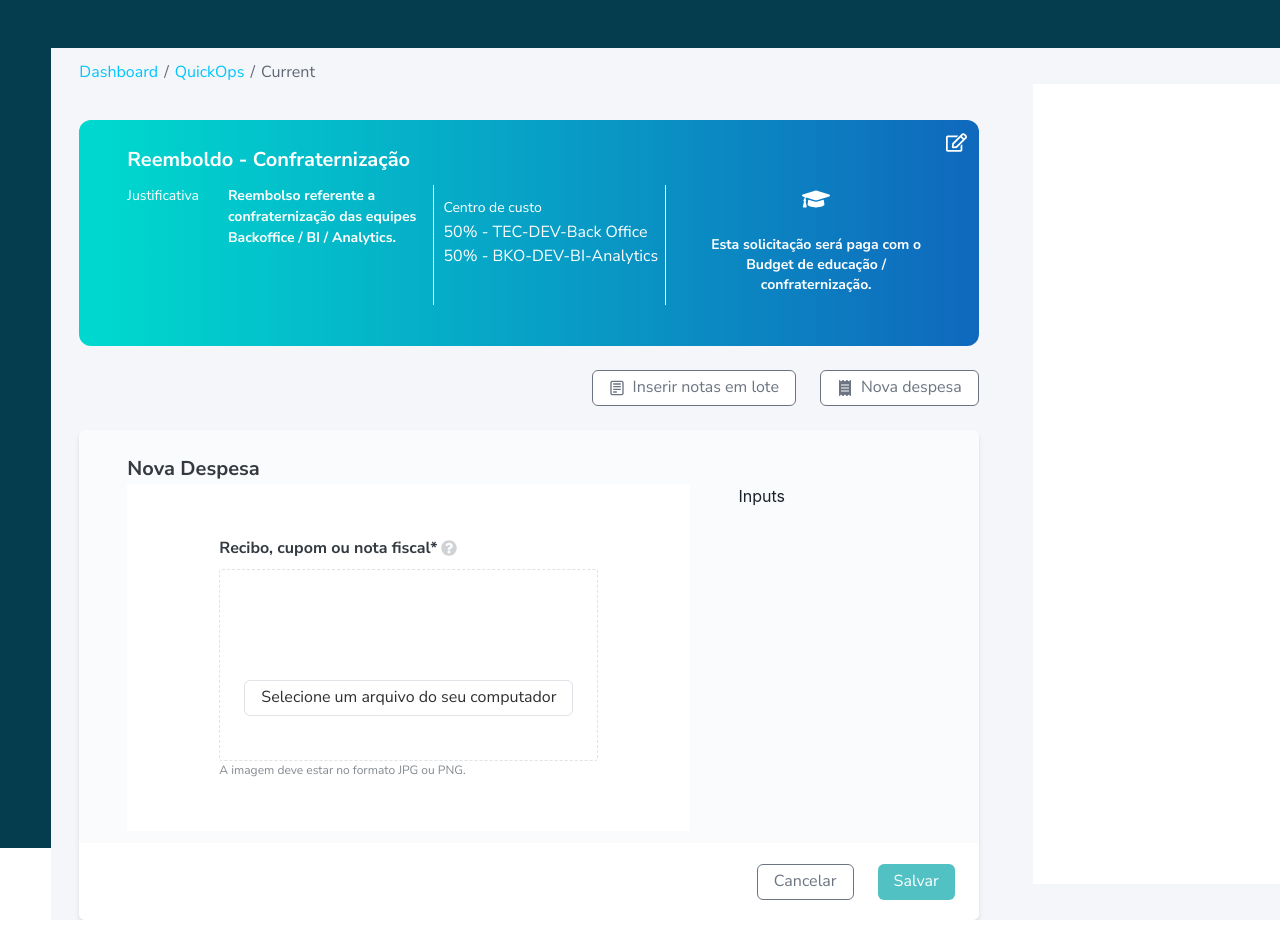
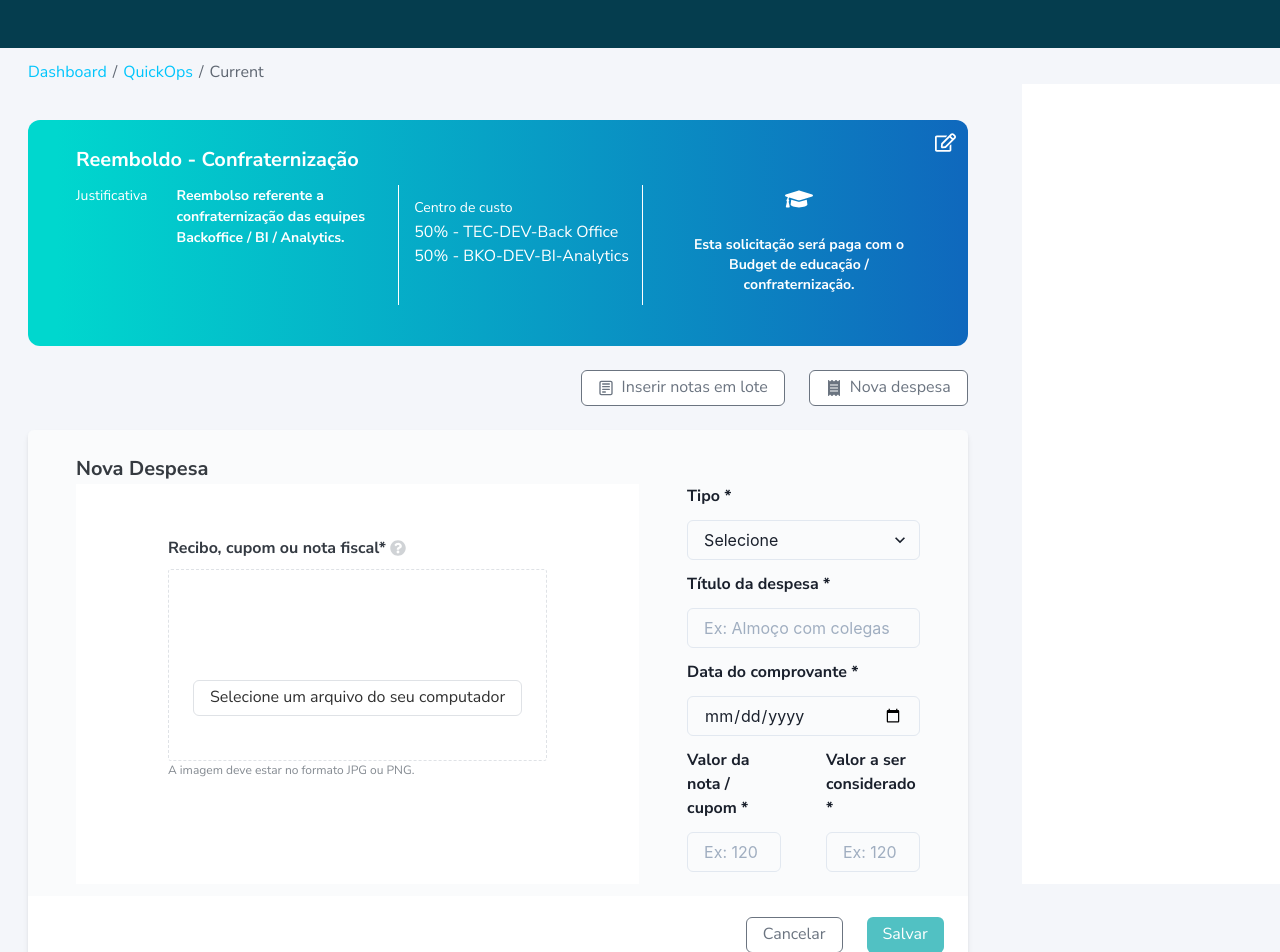
Before and after one commit to guilhermedecastroleite/refunds-dashboard, a React (Create React App) app: page / in a window 1280 px wide. Shown: the top 952 px of the page. Before the commit the page ends 920 px from the top, so only its background shows below. Built offline with nearby package versions, Linux system fonts and the light colour scheme.

Commit message:
Adds formik and expenses form

```diff
--- a/package.json
+++ b/package.json
@@ -9,6 +9,7 @@
     "@testing-library/jest-dom": "^5.11.4",
     "@testing-library/react": "^11.1.0",
     "@testing-library/user-event": "^12.1.10",
+    "formik": "^2.2.6",
     "framer-motion": "^3.2.1",
     "prop-types": "^15.7.2",
     "react": "^17.0.1",
--- a/src/containers/Expenses/AddExpense.jsx
+++ b/src/containers/Expenses/AddExpense.jsx
@@ -4,11 +4,32 @@ import {
 } from '@chakra-ui/react';
 import { FaReceipt } from 'react-icons/fa';
 import { CgNotes } from 'react-icons/cg';
+import { useFormik } from 'formik';
 
 import theme from '../../theme/theme';
 import AddExpenseForm from '../Forms/AddExpenseForm';
 
-const AddExpense = ({ boxProps }) => (
+const AddExpense = ({ boxProps }) => {
+  const initialValues = {
+    file: null,
+    type: '',
+    title: '',
+    date: '',
+    receiptValue: '',
+    consideredReceiptValue: '',
+  };
+
+  const onSubmit = (values) => {
+    console.log('Submit: ', values);
+  };
+
+  const formik = useFormik({
+    initialValues,
+    onSubmit,
+    validateOnMount: true,
+  });
+
+  return (
     <Box w='100%' {...boxProps}>
       {/** Top Buttons */}
       <Flex justifyContent='flex-end'>
@@ -29,10 +50,11 @@ const AddExpense = ({ boxProps }) => (
 
       {/** Form Card */}
       <Box mt='24px' w='100%' boxShadow='md' borderRadius='6px' overflow='hidden'>
+        <form onSubmit={formik.handleSubmit}>
           {/** Form */}
           <Box pt='24px' pb='12px' px='48px' bg={theme.colors.offWhite}>
             <Text {...theme.typography.lgBold} color={theme.colors.gray9}>Nova Despesa</Text>
-        <AddExpenseForm />
+            <AddExpenseForm formik={formik} />
           </Box>
 
           {/** Card Bottom Bar */}
@@ -43,16 +65,18 @@ const AddExpense = ({ boxProps }) => (
             alignItems='center'
             bg={theme.colors.white}
           >
-        <Button variant='outline'>
+            <Button variant='outline' type='button'>
               Cancelar
             </Button>
-        <Button ml='24px' variant='solid'>
+            <Button ml='24px' variant='solid' type='submit'>
               Salvar
             </Button>
           </Flex>
+        </form>
       </Box>
     </Box>
   );
+};
 
 AddExpense.propTypes = {
   boxProps: PropTypes.object,
--- a/src/containers/Forms/AddExpenseForm.jsx
+++ b/src/containers/Forms/AddExpenseForm.jsx
@@ -1,12 +1,22 @@
+import { useRef } from 'react';
+import PropTypes from 'prop-types';
 import {
-  Box, Button, Flex, Icon, Text,
+  Box, Button, Flex, Icon, Input, Select, Text,
 } from '@chakra-ui/react';
 import { FaQuestionCircle } from 'react-icons/fa';
 
 import theme from '../../theme/theme';
 
-const AddExpenseForm = () => (
+const AddExpenseForm = ({ formik }) => {
+  const fileInput = useRef();
+
+  const onClickUpload = () => {
+    fileInput.current.click();
+  };
+
+  return (
     <Flex>
+      {/** File Upload */}
       <Box p='52px 92px' bg={theme.colors.white}>
         <Flex alignItems='center'>
           <Text {...theme.typography.mdBold} color={theme.colors.gray8}>
@@ -14,8 +24,21 @@ const AddExpenseForm = () => (
           </Text>
           <Icon ml='4px' as={FaQuestionCircle} color={theme.colors.gray2} />
         </Flex>
+        <input
+          id='file'
+          type='file'
+          ref={fileInput}
+          onChange={(e) => formik.setFieldValue('file', e.target.files)}
+          style={{ display: 'none' }}
+        />
         <Box mt='9px' p='110px 24px 44px 24px' border={`1px dashed ${theme.colors.gray12}`} borderRadius='3px'>
-        <Button variant='outline' color={theme.colors.gray10} borderColor={theme.colors.gray12}>
+          <Button
+            type='button'
+            variant='outline'
+            color={theme.colors.gray10}
+            borderColor={theme.colors.gray12}
+            onClick={onClickUpload}
+          >
             Selecione um arquivo do seu computador
           </Button>
         </Box>
@@ -23,8 +46,67 @@ const AddExpenseForm = () => (
           A imagem deve estar no formato JPG ou PNG.
         </Text>
       </Box>
-    <Box ml='48px'>Inputs</Box>
+
+      {/** Inputs */}
+      <Box ml='48px'>
+        <Text mb='12px' {...theme.typography.mdBold}>Tipo *</Text>
+        <Select
+          name='type'
+          type='text'
+          value={formik.values.type}
+          onChange={formik.handleChange('type')}
+          onBlur={formik.handleBlur('type')}
+          placeholder='Selecione'
+        />
+        <Text my='12px' {...theme.typography.mdBold}>Título da despesa *</Text>
+        <Input
+          name='title'
+          type='text'
+          value={formik.values.title}
+          onChange={formik.handleChange('title')}
+          onBlur={formik.handleBlur('title')}
+          placeholder='Ex: Almoço com colegas'
+        />
+        <Text my='12px' {...theme.typography.mdBold}>Data do comprovante *</Text>
+        <Input
+          name='date'
+          type='date'
+          value={formik.values.date}
+          onChange={formik.handleChange('date')}
+          onBlur={formik.handleBlur('date')}
+          placeholder='Selecione a data'
+        />
+        <Flex my='12px'>
+          <div>
+            <Text mb='12px' {...theme.typography.mdBold}>Valor da nota / cupom *</Text>
+            <Input
+              name='receiptValue'
+              type='number'
+              value={formik.values.receiptValue}
+              onChange={formik.handleChange('receiptValue')}
+              onBlur={formik.handleBlur('receiptValue')}
+              placeholder='Ex: 120'
+            />
+          </div>
+          <Box ml='45px'>
+            <Text mb='12px' {...theme.typography.mdBold}>Valor a ser considerado *</Text>
+            <Input
+              name='consideredReceiptValue'
+              type='number'
+              value={formik.values.consideredReceiptValue}
+              onChange={formik.handleChange('consideredReceiptValue')}
+              onBlur={formik.handleBlur('consideredReceiptValue')}
+              placeholder='Ex: 120'
+            />
+          </Box>
+        </Flex>
+      </Box>
     </Flex>
   );
+};
+
+AddExpenseForm.propTypes = {
+  formik: PropTypes.object.isRequired,
+};
 
 export default AddExpenseForm;
```
Also changed, not shown: 1 other file (tests, documents, lock files or other folders). Lines whose indentation alone changed are shown as unchanged.
